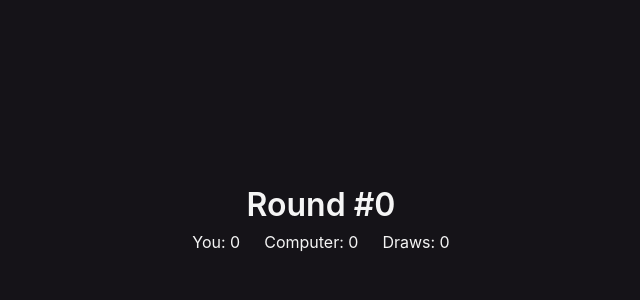
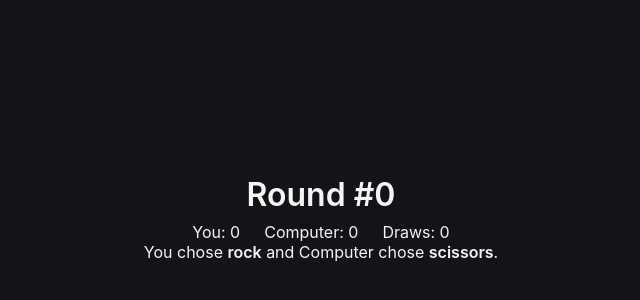
Before and after one commit to jsklcodes/odin-rock-paper-scissors, a plain HTML site: page index.html in a window 1280 px wide. Shown: the part 182-482 px from the top of the page, without its empty margins (319-959 px from the left). Drawn offline with Linux system fonts and the light colour scheme.

Commit message:
Add round choices markup

```diff
--- a/index.html
+++ b/index.html
@@ -16,6 +16,10 @@
       <div>Computer: <span id="computer-score">0</span></div>
       <div>Draws: <span id="draws">0</span></div>
     </div>
+    <p class="round-choices">
+      You chose <span class="bold" id="human-choice">rock</span> and Computer
+      chose <span class="bold" id="computer-choice">scissors</span>.
+    </p>
   </div>
 
   <script src="index.js"></script>
```
